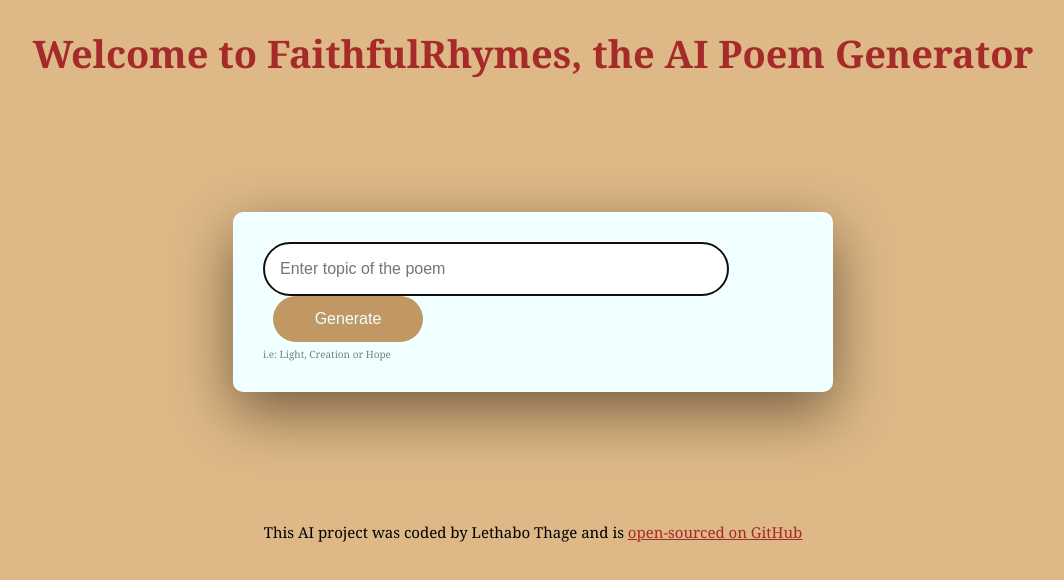
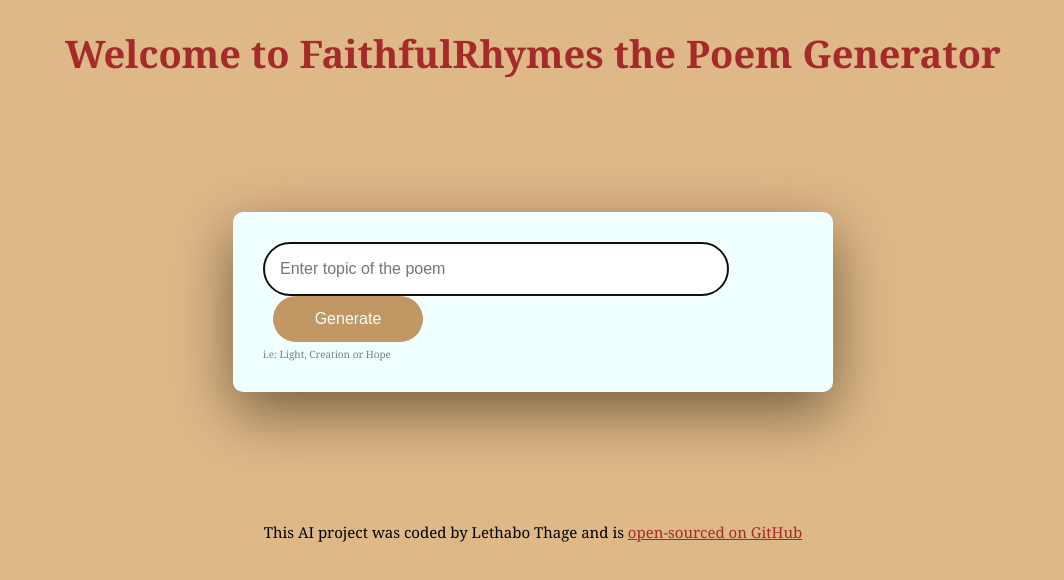
Before and after one commit to Hope-commits/FaithfulRymes, a website: page index.html in a window 1280 px wide. Shown: the whole page, without its empty margins (107-1171 px from the left). Drawn offline with nearby package versions, Linux system fonts and the light colour scheme.

Commit message:
modified index.html

```diff
--- a/index.html
+++ b/index.html
@@ -11,7 +11,7 @@
   </head>
   <body>
     <header>
-      <h1>Welcome to FaithfulRhymes, the AI Poem Generator</h1>
+      <h1>Welcome to FaithfulRhymes the Poem Generator</h1>
     </header>
 
     <main class="container">
```
